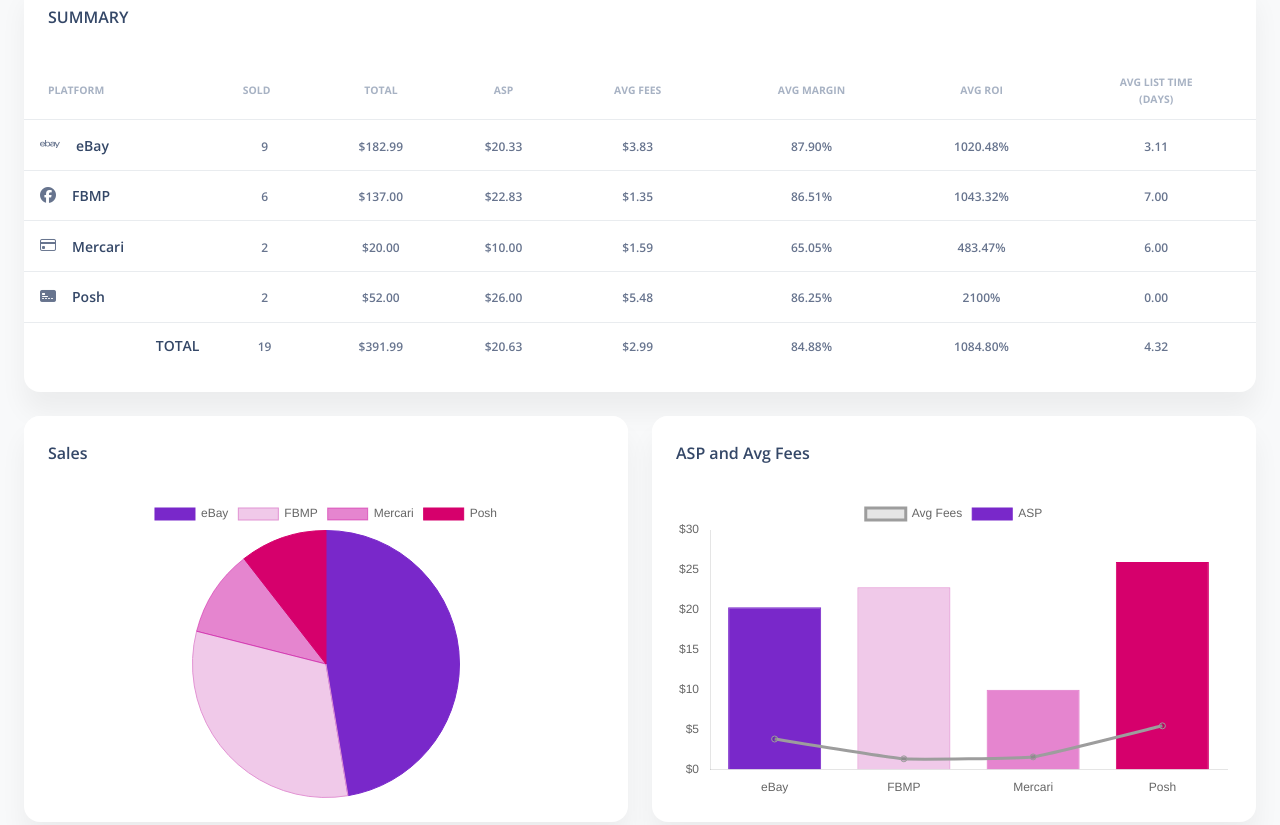
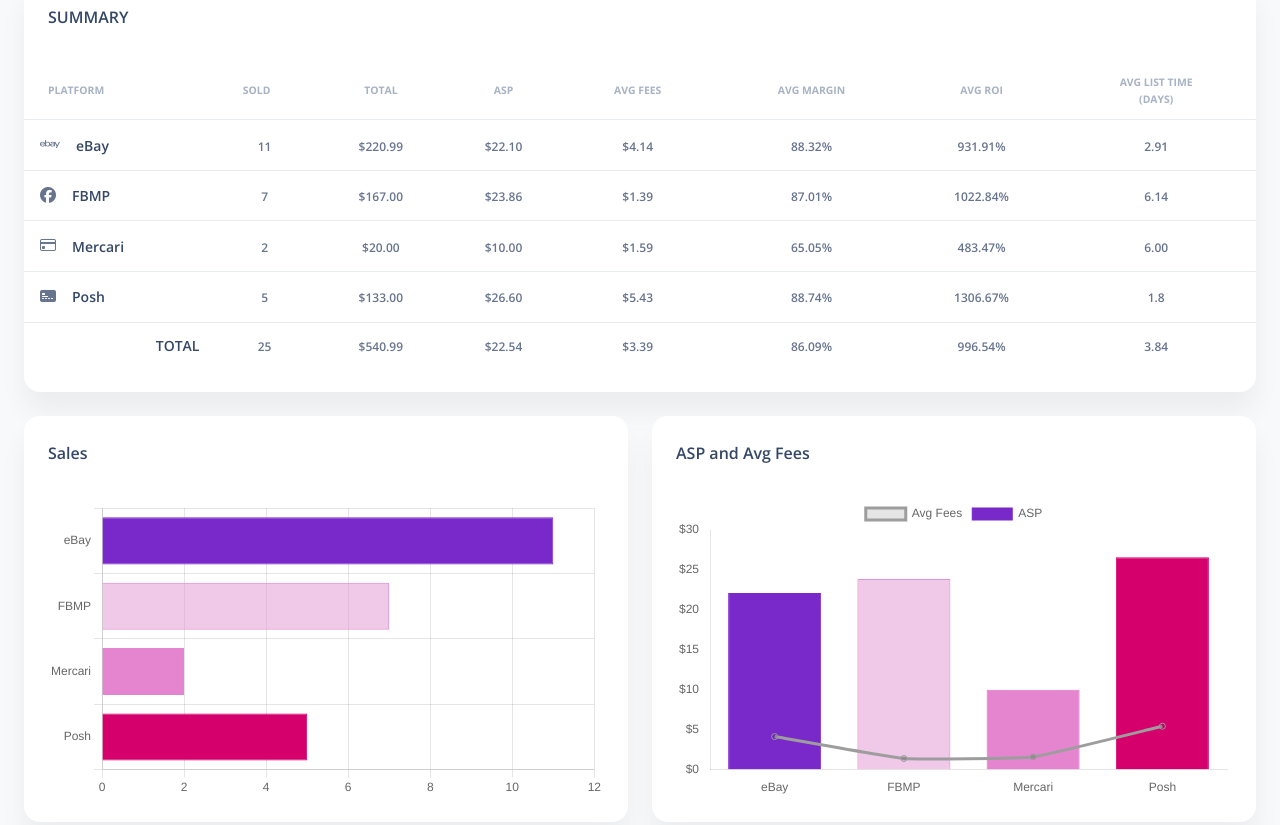
Before and after one commit to dkk5685/platform_experiment, a plain HTML site: page index.html in a window 1280 px wide. Shown: the part 660-1485 px from the top of the page. Drawn offline with nearby package versions, Linux system fonts and the light colour scheme.

Commit message:
12/17 Daily Update

```diff
--- a/index.html
+++ b/index.html
@@ -395,8 +395,8 @@
                   <div class="numbers">
                     <p class="text-sm mb-0 text-capitalize font-weight-bold">Total Listed</p>
                     <h5 class="font-weight-bolder mb-0">
-                      170
-                      <!--<span class="text-success text-sm font-weight-bolder">+0%</span>-->
+                      189
+                      <span class="text-success text-sm font-weight-bolder">+0%</span>
                     </h5>
                   </div>
                 </div>
@@ -418,7 +418,7 @@
                   <div class="numbers">
                     <p class="text-sm mb-0 text-capitalize font-weight-bold">Active</p>
                     <h5 class="font-weight-bolder mb-0">
-                      151
+                      164
                     </h5>
                   </div>
                 </div>
@@ -440,8 +440,8 @@
                   <div class="numbers">
                     <p class="text-sm mb-0 text-capitalize font-weight-bold">Sold</p>
                     <h5 class="font-weight-bolder mb-0">
-                      19
-                      <span class="text-success text-sm font-weight-bolder">+15.78%</span>
+                      25
+                      <span class="text-success text-sm font-weight-bolder">+24.16%</span>
                     </h5>
                   </div>
                 </div>
@@ -463,8 +463,8 @@
                   <div class="numbers">
                     <p class="text-sm mb-0 text-capitalize font-weight-bold">Sales</p>
                     <h5 class="font-weight-bolder mb-0">
-                      $361.99
-                      <span class="text-success text-sm font-weight-bolder">+26.27%</span>
+                      $540.99
+                      <span class="text-success text-sm font-weight-bolder">+13.67%</span>
                     </h5>
                   </div>
                 </div>
@@ -520,7 +520,7 @@
             <div class="bg-gradient-dark border-radius-lg py-3 pe-1 mb-3">
               <h5 class="ms-2 mt-4 mb-0" style="color: white;"> Daily Totals </h5>
             </div>
-            <p class="text-sm ms-2"> <span class="font-weight-bolder">Updated:</span> December 14, 2021 11:15pm CST</p>
+            <p class="text-sm ms-2"> <span class="font-weight-bolder">Updated:</span> December 17, 2021 10:30pm CST</p>
 
             <div class="container border-radius-lg">
               <div class="row">
@@ -530,7 +530,7 @@
                   <div class="d-flex mb-2">
                     <p class="text-xs mt-1 mb-0 font-weight-bold">Listed</p>
                   </div>
-                  <h4 class="font-weight-bolder"> 10 </h4>
+                  <h4 class="font-weight-bolder"> 0 </h4>
                 </div>
 
                 <!-- Sold -->
@@ -538,7 +538,7 @@
                   <div class="d-flex mb-2">
                     <p class="text-xs mt-1 mb-0 font-weight-bold">Sold</p>
                   </div>
-                  <h4 class="font-weight-bolder"> 3 </h4>
+                  <h4 class="font-weight-bolder"> 4 </h4>
                 </div>
 
                 <!-- Offers -->
@@ -546,7 +546,7 @@
                   <div class="d-flex mb-2">
                     <p class="text-xs mt-1 mb-0 font-weight-bold">Offers</p>
                   </div>
-                  <h4 class="font-weight-bolder"> 1 </h4>
+                  <h4 class="font-weight-bolder"> 0 </h4>
                 </div>
 
               </div>
@@ -600,13 +600,13 @@
                           </div>
                         </div>
                       </td>
-                      <td class="align-middle text-center text-sm"><span class="text-xs font-weight-bold"> 9 </span></td>
-                      <td class="align-middle text-center text-sm"><span class="text-xs font-weight-bold"> $182.99 </span></td>
-                      <td class="align-middle text-center text-sm"><span class="text-xs font-weight-bold"> $20.33 </span></td>
-                      <td class="align-middle text-center text-sm"><span class="text-xs font-weight-bold"> $3.83 </span></td>
-                      <td class="align-middle text-center text-sm"><span class="text-xs font-weight-bold"> 87.90% </span></td>
-                      <td class="align-middle text-center text-sm"><span class="text-xs font-weight-bold"> 1020.48% </span></td>
-                      <td class="align-middle text-center text-sm"><span class="text-xs font-weight-bold"> 3.11 </span></td>
+                      <td class="align-middle text-center text-sm"><span class="text-xs font-weight-bold"> 11 </span></td>
+                      <td class="align-middle text-center text-sm"><span class="text-xs font-weight-bold"> $220.99 </span></td>
+                      <td class="align-middle text-center text-sm"><span class="text-xs font-weight-bold"> $22.10 </span></td>
+                      <td class="align-middle text-center text-sm"><span class="text-xs font-weight-bold"> $4.14 </span></td>
+                      <td class="align-middle text-center text-sm"><span class="text-xs font-weight-bold"> 88.32% </span></td>
+                      <td class="align-middle text-center text-sm"><span class="text-xs font-weight-bold"> 931.91% </span></td>
+                      <td class="align-middle text-center text-sm"><span class="text-xs font-weight-bold"> 2.91 </span></td>
                     </tr>
                     <!--FBMP-->
                     <tr>
@@ -618,13 +618,13 @@
                           </div>
                         </div>
                       </td>
-                      <td class="align-middle text-center text-sm"><span class="text-xs font-weight-bold"> 6 </span></td>
-                      <td class="align-middle text-center text-sm"><span class="text-xs font-weight-bold"> $137.00 </span></td>
-                      <td class="align-middle text-center text-sm"><span class="text-xs font-weight-bold"> $22.83 </span></td>
-                      <td class="align-middle text-center text-sm"><span class="text-xs font-weight-bold"> $1.35 </span></td>
-                      <td class="align-middle text-center text-sm"><span class="text-xs font-weight-bold"> 86.51% </span></td>
-                      <td class="align-middle text-center text-sm"><span class="text-xs font-weight-bold"> 1043.32% </span></td>
-                      <td class="align-middle text-center text-sm"><span class="text-xs font-weight-bold"> 7.00 </span></td>
+                      <td class="align-middle text-center text-sm"><span class="text-xs font-weight-bold"> 7 </span></td>
+                      <td class="align-middle text-center text-sm"><span class="text-xs font-weight-bold"> $167.00 </span></td>
+                      <td class="align-middle text-center text-sm"><span class="text-xs font-weight-bold"> $23.86 </span></td>
+                      <td class="align-middle text-center text-sm"><span class="text-xs font-weight-bold"> $1.39 </span></td>
+                      <td class="align-middle text-center text-sm"><span class="text-xs font-weight-bold"> 87.01% </span></td>
+                      <td class="align-middle text-center text-sm"><span class="text-xs font-weight-bold"> 1022.84% </span></td>
+                      <td class="align-middle text-center text-sm"><span class="text-xs font-weight-bold"> 6.14 </span></td>
                     </tr>
                     <!--Mercari -->
                     <tr>
@@ -656,13 +656,13 @@
                           </div>
                         </div>
                       </td>
-                      <td class="align-middle text-center text-sm"><span class="text-xs font-weight-bold"> 2 </span></td>
-                      <td class="align-middle text-center text-sm"><span class="text-xs font-weight-bold"> $52.00 </span></td>
-                      <td class="align-middle text-center text-sm"><span class="text-xs font-weight-bold"> $26.00 </span></td>
-                      <td class="align-middle text-center text-sm"><span class="text-xs font-weight-bold"> $5.48 </span></td>
-                      <td class="align-middle text-center text-sm"><span class="text-xs font-weight-bold"> 86.25% </span></td>
-                      <td class="align-middle text-center text-sm"><span class="text-xs font-weight-bold"> 2100% </span></td>
-                      <td class="align-middle text-center text-sm"><span class="text-xs font-weight-bold"> 0.00 </span></td>
+                      <td class="align-middle text-center text-sm"><span class="text-xs font-weight-bold"> 5 </span></td>
+                      <td class="align-middle text-center text-sm"><span class="text-xs font-weight-bold"> $133.00 </span></td>
+                      <td class="align-middle text-center text-sm"><span class="text-xs font-weight-bold"> $26.60 </span></td>
+                      <td class="align-middle text-center text-sm"><span class="text-xs font-weight-bold"> $5.43 </span></td>
+                      <td class="align-middle text-center text-sm"><span class="text-xs font-weight-bold"> 88.74% </span></td>
+                      <td class="align-middle text-center text-sm"><span class="text-xs font-weight-bold"> 1306.67% </span></td>
+                      <td class="align-middle text-center text-sm"><span class="text-xs font-weight-bold"> 1.8 </span></td>
                     </tr>
                     <!--TOTAL-->
                     <tr>
@@ -673,13 +673,13 @@
                           </div>
                         </div>
                       </td>
-                      <td class="align-middle text-center text-sm"><span class="text-xs font-weight-bold"> 19 </span></td>
-                      <td class="align-middle text-center text-sm"><span class="text-xs font-weight-bold"> $391.99 </span></td>
-                      <td class="align-middle text-center text-sm"><span class="text-xs font-weight-bold"> $20.63 </span></td>
-                      <td class="align-middle text-center text-sm"><span class="text-xs font-weight-bold"> $2.99 </span></td>
-                      <td class="align-middle text-center text-sm"><span class="text-xs font-weight-bold"> 84.88% </span></td>
-                      <td class="align-middle text-center text-sm"><span class="text-xs font-weight-bold"> 1084.80% </span></td>
-                      <td class="align-middle text-center text-sm"><span class="text-xs font-weight-bold"> 4.32 </span></td>
+                      <td class="align-middle text-center text-sm"><span class="text-xs font-weight-bold"> 25 </span></td>
+                      <td class="align-middle text-center text-sm"><span class="text-xs font-weight-bold"> $540.99 </span></td>
+                      <td class="align-middle text-center text-sm"><span class="text-xs font-weight-bold"> $22.54 </span></td>
+                      <td class="align-middle text-center text-sm"><span class="text-xs font-weight-bold"> $3.39 </span></td>
+                      <td class="align-middle text-center text-sm"><span class="text-xs font-weight-bold"> 86.09% </span></td>
+                      <td class="align-middle text-center text-sm"><span class="text-xs font-weight-bold"> 996.54% </span></td>
+                      <td class="align-middle text-center text-sm"><span class="text-xs font-weight-bold"> 3.84 </span></td>
                     </tr>
                   </tbody>
                 </table>
@@ -950,13 +950,13 @@
 
     const myChart1 = new Chart(
       document.getElementById("myChart1").getContext("2d"), {
-        type: "pie",
+        type: "bar",
         data: {
           labels: ["eBay", "FBMP", "Mercari", "Posh"],
           datasets: [{
             axis: "y",
-            label: "My First Dataset",
-            data: [9, 6, 2, 2],
+            label: "Number of Sales",
+            data: [11, 7, 2, 5],
             fill: false,
             backgroundColor: [
               "rgba(121, 40, 202, 1)",
@@ -982,16 +982,10 @@
               display: false,
               text: "# Sales",
               align: "start",
-              padding: {
-                bottom: 20
-              }
             },
             legend: {
-              display: true,
+              display: false,
               position: "top",
-              padding: {
-                bottom: 50
-              }
             },
           }
         }
@@ -1003,10 +997,11 @@
         type: "bar",
         data: {
           labels: ["eBay", "FBMP", "Mercari", "Posh"],
-          datasets: [{
+          datasets: [
+            {
               type: "bar",
               label: "ASP",
-              data: [20.33, 22.83, 10, 26],
+              data: [22.10, 23.86, 10, 26.60],
               backgroundColor: [
                 "rgba(121, 40, 202, 1)",
                 "rgba(226, 147, 211, 0.5)",
@@ -1022,15 +1017,17 @@
               borderWidth: 1,
               order: 2
             },
+
             {
               type: "line",
               label: "Avg Fees",
-              data: [3.83, 1.35, 1.59, 5.48],
+              data: [4.14, 1.39, 1.59, 5.43],
               borderColor: '#9D9D9D',
               order: 1,
               tension: 0.1
             }
           ]
+
         },
         options: {
           responsive: true,
@@ -1078,7 +1075,7 @@
           labels: ["eBay", "FBMP", "Mercari", "Posh"],
           datasets: [{
               label: "% Full Price",
-              data: [33.33, 100.0, 50, 100],
+              data: [36.36, 100.0, 50, 63.64],
               backgroundColor: [
                 "rgba(121, 40, 202, 0.9)",
                 "rgba(121, 40, 202, 0.9)",
@@ -1095,7 +1092,7 @@
             },
             {
               label: "% Offer",
-              data: [66.67, 0.0, 50, 0],
+              data: [63.64, 0.0, 50, 40],
               backgroundColor: [
                 "rgba(226, 147, 211, 0.5)",
                 "rgba(226, 147, 211, 0.5)",
@@ -1153,7 +1150,7 @@
           labels: ["eBay", "FBMP", "Mercari", "Posh"],
           datasets: [{
             label: "% off list",
-            data: [42, 0.0, 16.67, 53.52],
+            data: [44.59, 0.0, 20.33, 46.84],
             backgroundColor: [
               "rgba(121, 40, 202, 1)",
               "rgba(226, 147, 211, 0.5)",
```
